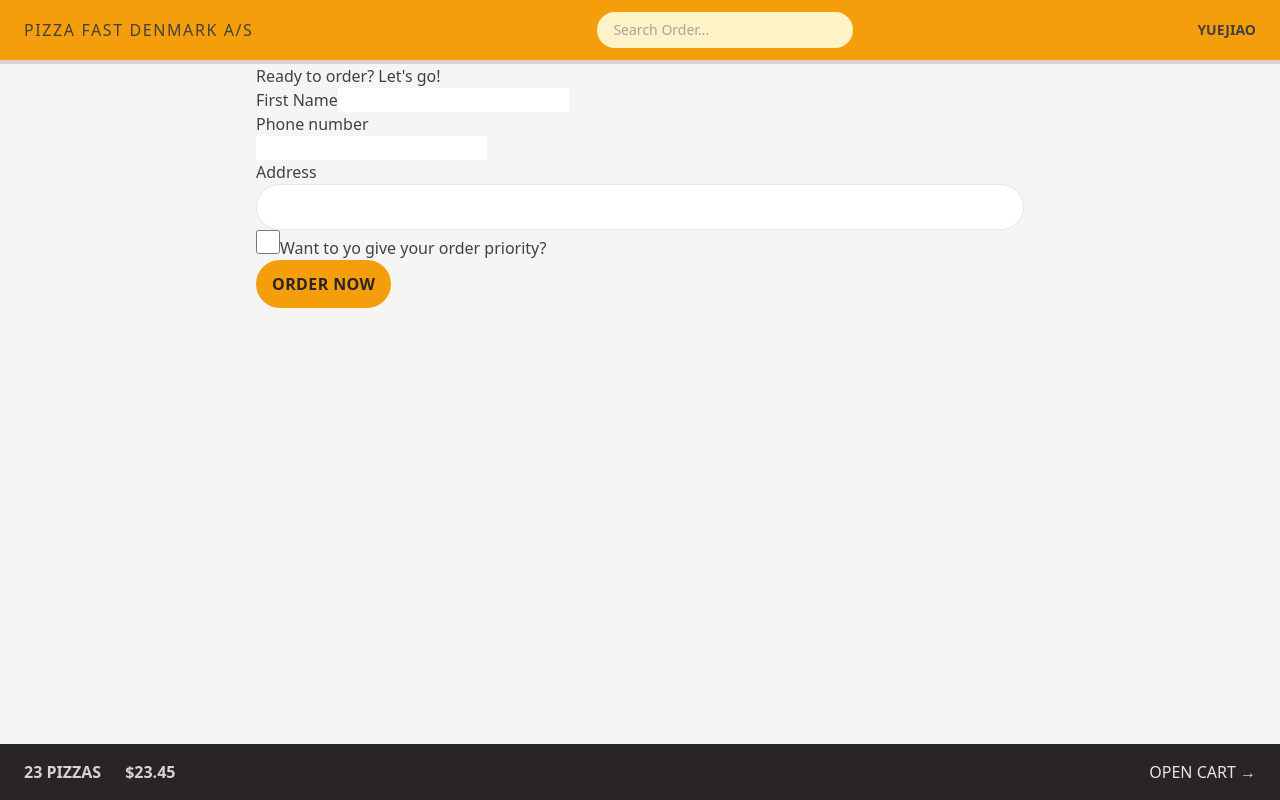
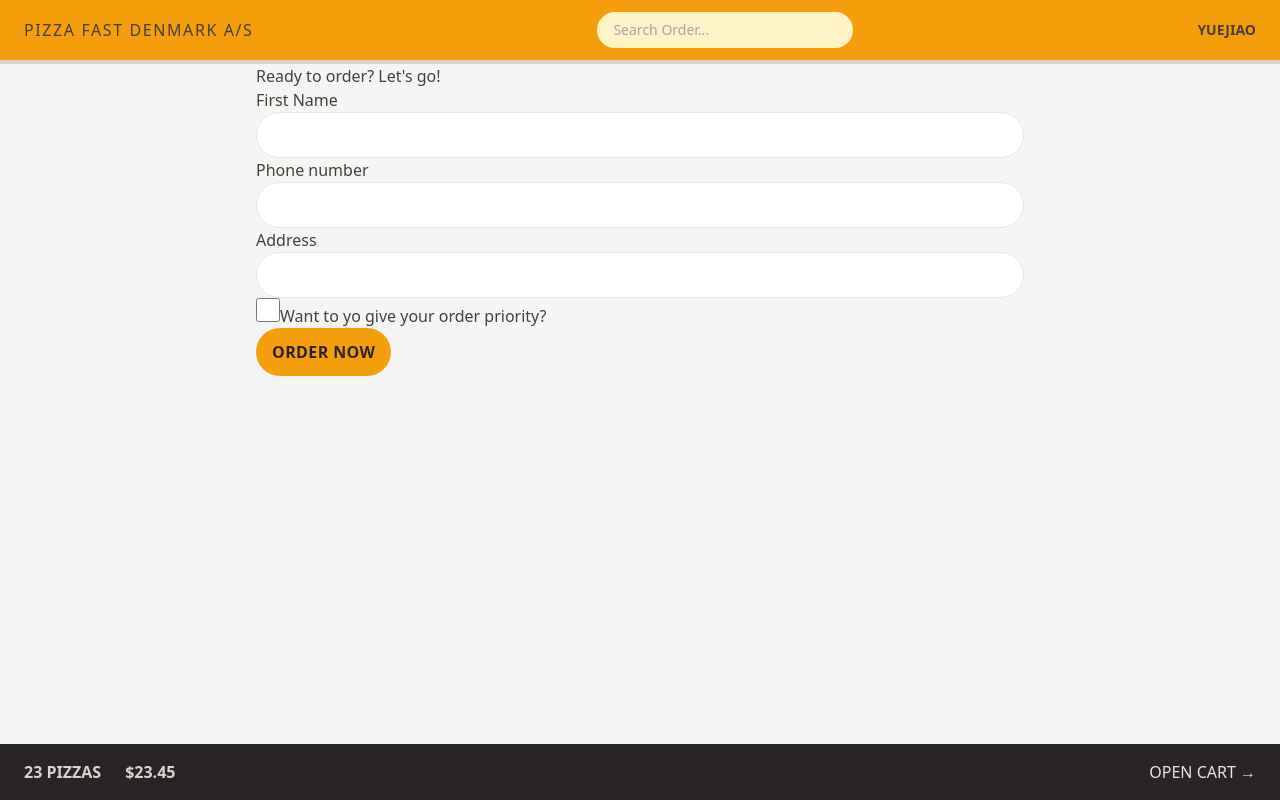
Before and after one commit to YuejiaoShi/pizza-fast-shop, a React (Vite) app: page /order/new in a window 1280 px wide. Built offline with nearby package versions, Linux system fonts and the light colour scheme.

Commit message:
define own class .input and apply it

```diff
--- a/src/features/order/CreateOrder.tsx
+++ b/src/features/order/CreateOrder.tsx
@@ -63,13 +63,13 @@ const CreateOrder: React.FC = () => {
       <Form method="POST" action="/order/new">
         <div>
           <label>First Name</label>
-          <input type="text" name="customer" required />
+          <input type="text" name="customer" required className="input" />
         </div>
 
         <div>
           <label>Phone number</label>
           <div>
-            <input type="tel" name="phone" required />
+            <input type="tel" name="phone" required className="input" />
           </div>
           {formErrors?.phone && <p>{formErrors.phone}</p>}
         </div>
@@ -77,12 +77,7 @@ const CreateOrder: React.FC = () => {
         <div>
           <label>Address</label>
           <div>
-            <input
-              type="text"
-              name="address"
-              required
-              className="rounded-full border border-stone-200 px-4 py-2 text-sm transition-all duration-300 placeholder:text-stone-400 focus:outline-none focus:ring focus:ring-amber-500 w-full md:px-6 md:py-3"
-            />
+            <input type="text" name="address" required className="input" />
           </div>
         </div>
 
--- a/src/index.css
+++ b/src/index.css
@@ -2,41 +2,48 @@
 @tailwind components;
 @tailwind utilities;
 
-/* body {
-  font-family: system-ui, -apple-system, BlinkMacSystemFont, 'Segoe UI', Roboto,
-    Oxygen, Ubuntu, Cantarell, 'Open Sans', 'Helvetica Neue', sans-serif;
-  background-color: #f7f7f7;
-  color: #444;
+@layer components {
+  .input {
+    @apply rounded-full border border-stone-200 px-4 py-2 text-sm transition-all duration-300 placeholder:text-stone-400 focus:outline-none focus:ring focus:ring-amber-500 w-full md:px-6 md:py-3;
+  }
 }
-
-.layout {
-  display: grid;
-  grid-template-rows: auto 1fr auto;
-  gap: 32px;
-  height: 100dvh;
-} */
 
 /* https://dev.to/afif/i-made-100-css-loaders-for-your-next-project-4eje */
 .loader {
   width: 45px;
   aspect-ratio: 0.75;
   --c: no-repeat linear-gradient(#333 0 0);
-  background: var(--c) 0% 50%, var(--c) 50% 50%, var(--c) 100% 50%;
+  background:
+    var(--c) 0% 50%,
+    var(--c) 50% 50%,
+    var(--c) 100% 50%;
   background-size: 20% 50%;
   animation: loading 1s infinite linear;
 }
 
 @keyframes loading {
   20% {
-    background-position: 0% 0%, 50% 50%, 100% 50%;
+    background-position:
+      0% 0%,
+      50% 50%,
+      100% 50%;
   }
   40% {
-    background-position: 0% 100%, 50% 0%, 100% 50%;
+    background-position:
+      0% 100%,
+      50% 0%,
+      100% 50%;
   }
   60% {
-    background-position: 0% 50%, 50% 100%, 100% 0%;
+    background-position:
+      0% 50%,
+      50% 100%,
+      100% 0%;
   }
   80% {
-    background-position: 0% 50%, 50% 50%, 100% 100%;
+    background-position:
+      0% 50%,
+      50% 50%,
+      100% 100%;
   }
 }
```
